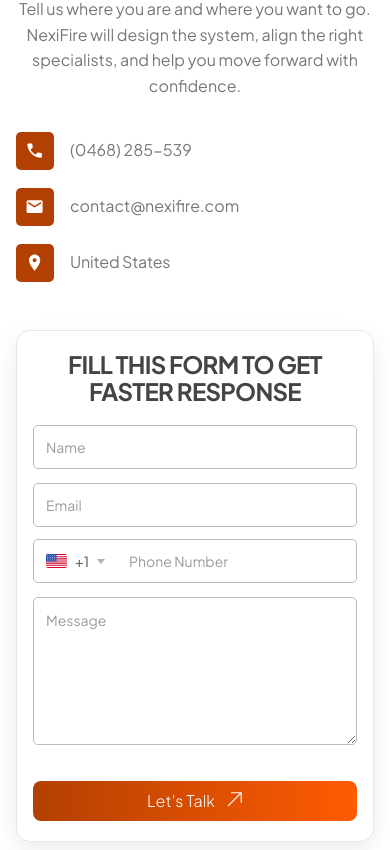
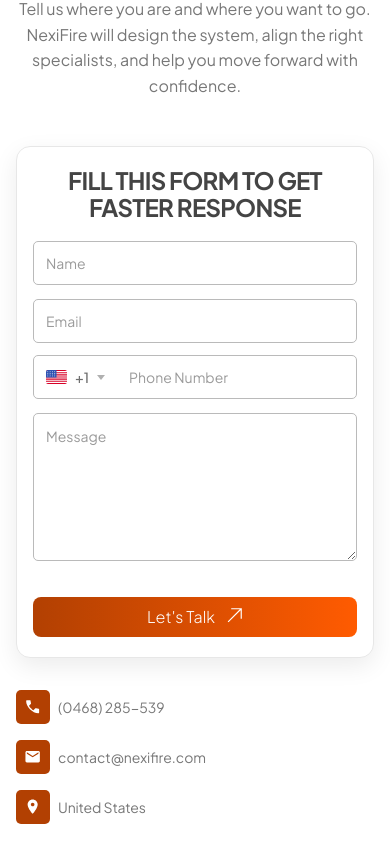
Before and after one commit to BemBexLab/nexifire-publishing, a Next.js app: page / in a window 390 px wide. Shown: the part 9374-10224 px from the top of the page. Built offline with nearby package versions, Linux system fonts and the light colour scheme.

Commit message:
updating responsiveness of contact section"

```diff
--- a/components/GetInTouchContact.tsx
+++ b/components/GetInTouchContact.tsx
@@ -321,9 +321,10 @@
             {description}
           </motion.div>
 
+          {/* Vertical list: Hidden on < xl, shown as vertical list on xl+ */}
           <motion.div
             variants={contactListVariants}
-            className="mx-auto mt-8 w-full max-w-[840px] space-y-4 sm:space-y-5 xl:mx-0 xl:max-w-none"
+            className="mx-auto mt-8 hidden w-full max-w-[840px] flex-col space-y-4 sm:space-y-5 xl:mx-0 xl:flex xl:max-w-none"
           >
             {contactItems.map((item) => {
               const isAddressItem = item.kind === "location";
@@ -368,7 +369,7 @@
 
         <motion.div
           variants={formWrapVariants}
-          className="relative flex w-full justify-center xl:justify-start"
+          className="relative flex w-full flex-col items-center xl:items-start"
         >
           <motion.div
             initial={{ opacity: 0, scale: 0.82, rotate: -12 }}
@@ -390,6 +391,7 @@
             <ContactFormCurve />
           </motion.div>
 
+          {/* Contact Form Card */}
           <motion.div
             variants={formWrapVariants}
             className="relative z-10 w-full max-w-[620px] rounded-[14px] border border-[#e7e7e7] bg-white px-4 py-5 shadow-[0_8px_24px_rgba(0,0,0,0.08)] sm:px-5 sm:py-5 lg:px-6 xl:w-full xl:max-w-none"
@@ -576,6 +578,51 @@
               </motion.button>
             </motion.form>
           </motion.div>
+
+          {/* MOVED HERE: Horizontal contact items OUTSIDE and BELOW the contact form card for < xl screens */}
+          <motion.div
+  variants={contactListVariants}
+  className="mt-8 flex w-full max-w-[620px] flex-col items-start gap-4 min-[534px]:flex-row md:flex-wrap md:items-center md:justify-center md:gap-x-6 md:gap-y-3 xl:hidden"
+>
+  {contactItems.map((item) => {
+    const isAddressItem = item.kind === "location";
+    const contentClassName = isAddressItem
+      ? "text-sm font-normal tracking-[-0.01em] text-[#777777] sm:text-base"
+      : "text-sm font-normal text-[#777777] transition-colors hover:text-[#B24002] sm:text-base";
+
+    return (
+      <motion.div
+        key={item.id}
+        variants={contactItemVariants}
+        className="flex items-center justify-start gap-2"
+      >
+        <motion.div
+          whileHover={{
+            y: -2,
+            scale: 1.04,
+            transition: { duration: 0.2, ease: "easeOut" },
+          }}
+          className="flex h-[34px] w-[34px] shrink-0 items-center justify-center rounded-[5px] bg-[#B24002]"
+        >
+          <span
+            aria-label={item.kind}
+            className="flex h-[18px] w-[18px] items-center justify-center [&>svg]:h-full [&>svg]:w-full"
+          >
+            {contactItemIcons[item.kind]}
+          </span>
+        </motion.div>
+
+        {item.href ? (
+          <a href={item.href} className={contentClassName}>
+            {item.label}
+          </a>
+        ) : (
+          <span className={contentClassName}>{item.label}</span>
+        )}
+      </motion.div>
+    );
+  })}
+</motion.div>
         </motion.div>
       </motion.div>
     </section>
```
